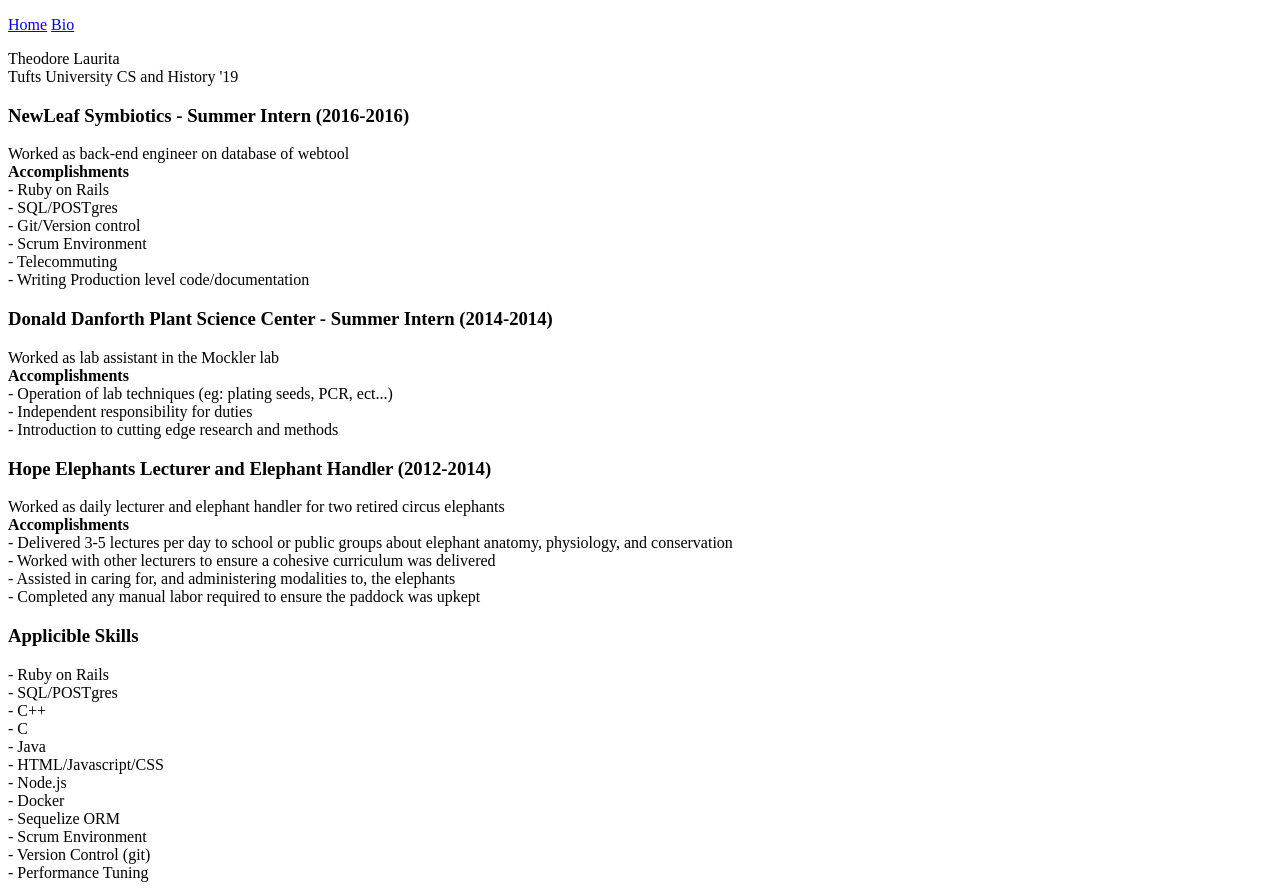
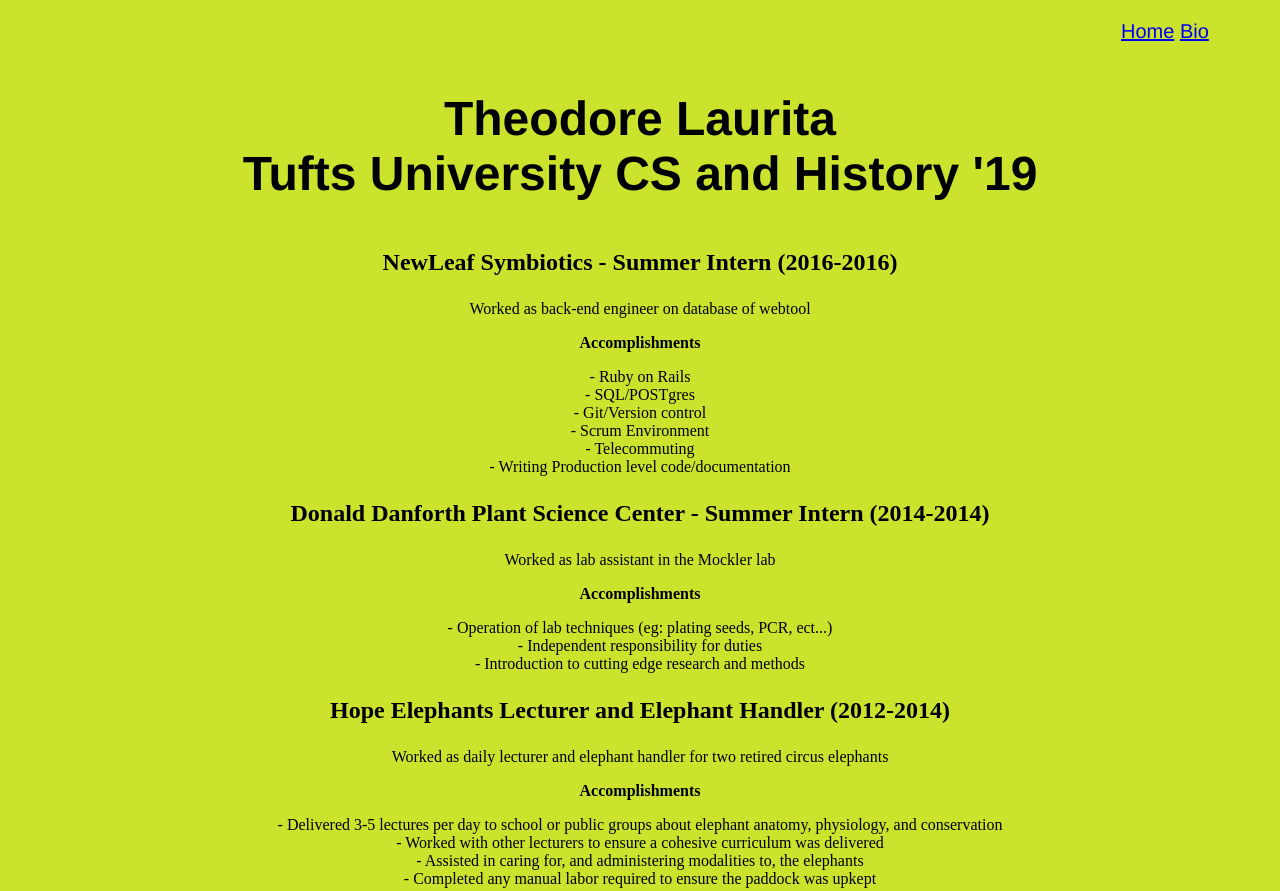
Before and after one commit to woak/woak.github.io, a plain HTML site: page resume.html in a window 1280 px wide. Shown: the top 891 px of the page. Drawn offline with Linux system fonts and the light colour scheme.

Commit message:
added css styling to index, bio, and resume

```diff
--- /dev/null
+++ b/css/bio-style.css
@@ -0,0 +1,19 @@
+#navBar {
+	text-align: right;
+	margin-right: 5%;
+	font: 20px Helvetica;
+}
+
+#title {
+	text-align: center;
+	font: bold 48px Helvetica;
+}
+
+#content {
+	text-align: center;
+	font: Baskerville;
+}
+
+body {
+	background-color: #F3FAB6;
+}
--- /dev/null
+++ b/css/index-style.css
@@ -0,0 +1,27 @@
+#navBar {
+	text-align: right;
+	margin-right: 5%;
+	font: 20px Helvetica;
+}
+
+#profilePicture {
+	max-width: 100%;
+	height: auto;
+
+	display: block;
+	margin: auto;
+
+	width: 50%;
+
+	border-radius: 8px;
+}
+
+body {
+	background-color: #A8CD1B;
+}
+
+#name {
+	text-align: center;
+	font: 48px Helvetica;
+	color: #005A31;
+}
--- /dev/null
+++ b/css/resume-style.css
@@ -0,0 +1,32 @@
+#navBar {
+	text-align: right;
+	margin-right: 5%;
+	font: 20px Helvetica;
+}
+
+#nameAndSchool {
+	text-align: center;
+	font: bold 48px Helvetica;
+}
+
+.jobTitle {
+	font-size: 24px;
+	text-align: center;
+}
+
+.jobDescription {
+	text-align: center;
+}
+
+.accomplishmentsHeader {
+	text-align: center;
+	font-weight: bold;
+}
+
+.skillsContent {
+	text-align: center;
+}
+
+body {
+	background-color: #CBE32D;
+}
--- a/resume.html
+++ b/resume.html
@@ -3,23 +3,26 @@
 <head>
 	<title>Resume</title>
 	<meta charset="utf-8"/>
+	<link href="./css/resume-style.css" rel="stylesheet"/>
 </head>
 
 <body>
 	<div id="navBar">
 	<p><a href="https://woak.github.io/index.html">Home</a>
 		<a href="https://woak.github.io/bio.html">Bio</a>
+	</p>
 	</div>
 
 	<div id="nameAndSchool">
 	<p>Theodore Laurita<br/>
 	Tufts University CS and History '19</p>
-	<div>
+	</div>
 
 	<div>
 		<h3 class="jobTitle">NewLeaf Symbiotics - Summer Intern (2016-2016)</h3>
-		<p class="jobContent">Worked as back-end engineer on database of webtool</br>
-			<strong class="accomplishmentsHeader">Accomplishments</strong><br/>
+		<p class="jobDescription">Worked as back-end engineer on database of webtool</p>
+		<p class="accomplishmentsHeader">Accomplishments</p>
+		<p class="skillsContent">
 			- Ruby on Rails<br/>
 			- SQL/POSTgres<br/>
 			- Git/Version control <br/>
@@ -29,16 +32,18 @@
 		</p>
 
 		<h3 class="jobTitle">Donald Danforth Plant Science Center - Summer Intern (2014-2014)</h3>
-		<p class="jobContent">Worked as lab assistant in the Mockler lab</br>
-			<strong class="accomplishmentsHeader">Accomplishments</strong></br>
+		<p class="jobDescription">Worked as lab assistant in the Mockler lab</p>
+		<p class="accomplishmentsHeader">Accomplishments</p>
+		<p class="skillsContent">
 			- Operation of lab techniques (eg: plating seeds, PCR, ect...)</br>
 			- Independent responsibility for duties</br>
 			- Introduction to cutting edge research and methods
 		</p>
 
 		<h3 class="jobTitle">Hope Elephants Lecturer and Elephant Handler (2012-2014)</h3>
-		<p class="jobContent">Worked as daily lecturer and elephant handler for two retired circus elephants</br>
-			<strong class="accomplishmentsHeader">Accomplishments</strong></br>
+		<p class="jobDescription">Worked as daily lecturer and elephant handler for two retired circus elephants</p>
+		<p class="accomplishmentsHeader">Accomplishments</p>
+		<p class="skillsContent">
 			- Delivered 3-5 lectures per day to school or public groups about
 			elephant anatomy, physiology, and conservation</br>
 			- Worked with other lecturers to ensure a cohesive curriculum was delivered</br>
@@ -48,8 +53,8 @@
 	</div>
 
 	<div>
-		<h3 id="skillsHeader">Applicible Skills</h3>
-		<p id="skills">
+		<h3 class="accomplishmentsHeader">Applicible Skills</h3>
+		<p class="skillsContent">
 			- Ruby on Rails</br>
 			- SQL/POSTgres</br>
 			- C++</br>
@@ -66,8 +71,8 @@
 	</div>
 
 	<div>
-		<h3 id="activities">Extracurricular Activities</h3>
-		<p id="activitesContent">
+		<h3 class="accomplishmentsHeader">Extracurricular Activities</h3>
+		<p class="skillsContent">
 			- Tufts Mountain Club Executive Board
 			(Communications Manager 2016, WebMaster 2017)</br>
 			- TEDxTufts Speaker Coach (2016 and 2017 events)</br>
```
Also changed, not shown: bio.html (+1 -0 lines), index.html (+4 -3 lines), assets/prof-pic.jpg.
